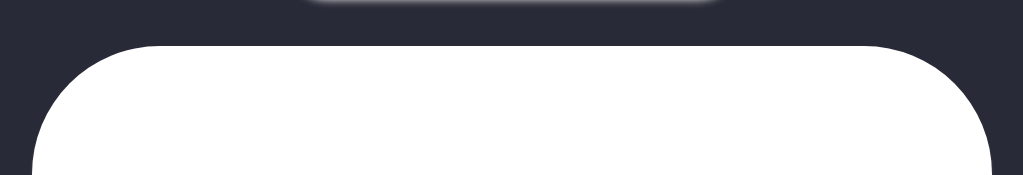
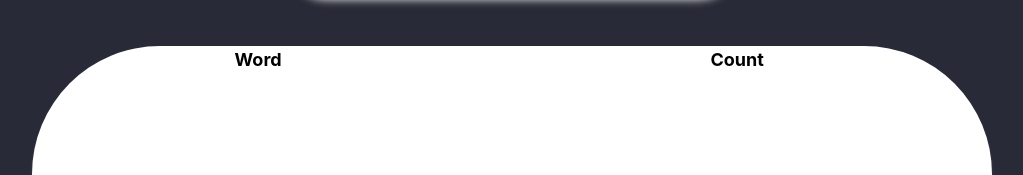
Before and after one commit to anubhav11803451/react-app-invictus, a React (Create React App) app: page / in a window 1280 px wide. Shown: the part 220-395 px from the top of the page, without its empty margins (128-1151 px from the left). Built offline with nearby package versions, Linux system fonts and the light colour scheme.

Commit message:
✨ added api call

```diff
--- a/src/components/Form/Form.css
+++ b/src/components/Form/Form.css
@@ -3,13 +3,16 @@
   border-radius: 30px;
   border: 0;
   font-size: 18px;
-  outline: 0;
+  /* outline: 0; */
   outline-style: hidden;
   transition: all 500ms ease-out;
 }
 .formfield:hover {
   transition: all 500ms ease-in;
   transform: scale(1.08);
+}
+.formfield:focus {
+  outline: none;
 }
 
 .button {
--- a/src/components/Table/Table.css
+++ b/src/components/Table/Table.css
@@ -6,7 +6,11 @@
   margin-top: 3rem;
   background-color: white;
   /* align-content: center; */
-
+  display: flex;
+  flex-direction: column;
+  align-items: stretch;
+  /* justify-content: center; */
   border-radius: 8rem;
   box-shadow: 0px 8px 10px -7px #ffff;
+  font-size: 18px;
 }
--- a/src/components/Table/Table.js
+++ b/src/components/Table/Table.js
@@ -1,9 +1,32 @@
-import React from "react";
+import React, { useState, useEffect } from "react";
 import "./Table.css";
-import Form from "../Form/Form";
 
 function Table() {
-  return <div className="table">{/* <Form /> */}</div>;
+  const [data, setData] = useState([]);
+
+  // useEffect(() => {
+  //   async function fetchData() {
+  //     const request = await getComputedStyle();
+  //   }
+  //   return request;
+  // }, [input]);
+
+  return (
+    <div className="table">
+      <table>
+        <tr>
+          <th className="words">Word</th>
+          <th className="count">Count</th>
+        </tr>
+        {/* {this.state.data.slice(0, this.state.number).map((item, index) => (
+          <tr>
+            <td className="words">{item.word}</td>
+            <td className="count">{item.count}</td>
+          </tr>
+        ))} */}
+      </table>
+    </div>
+  );
 }
 
 export default Table;
```
Also changed, not shown: src/request.js (added).
